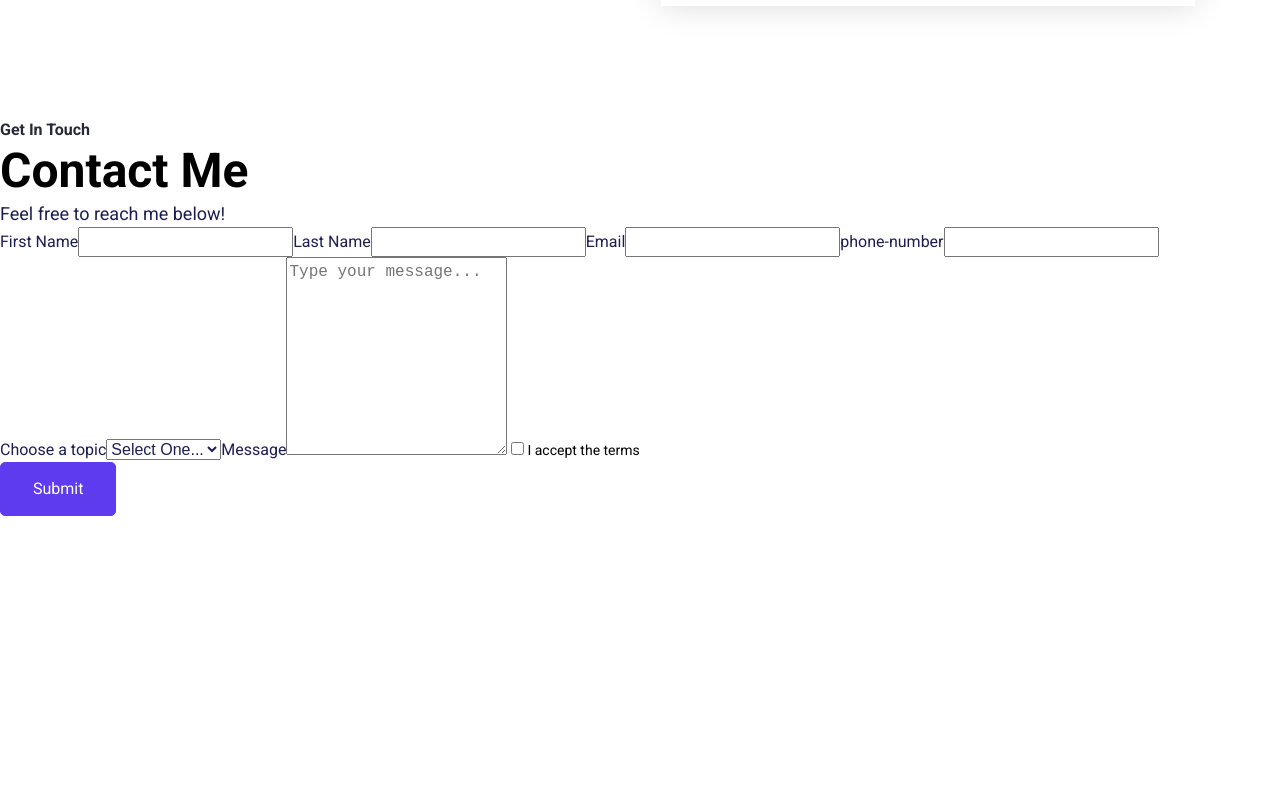
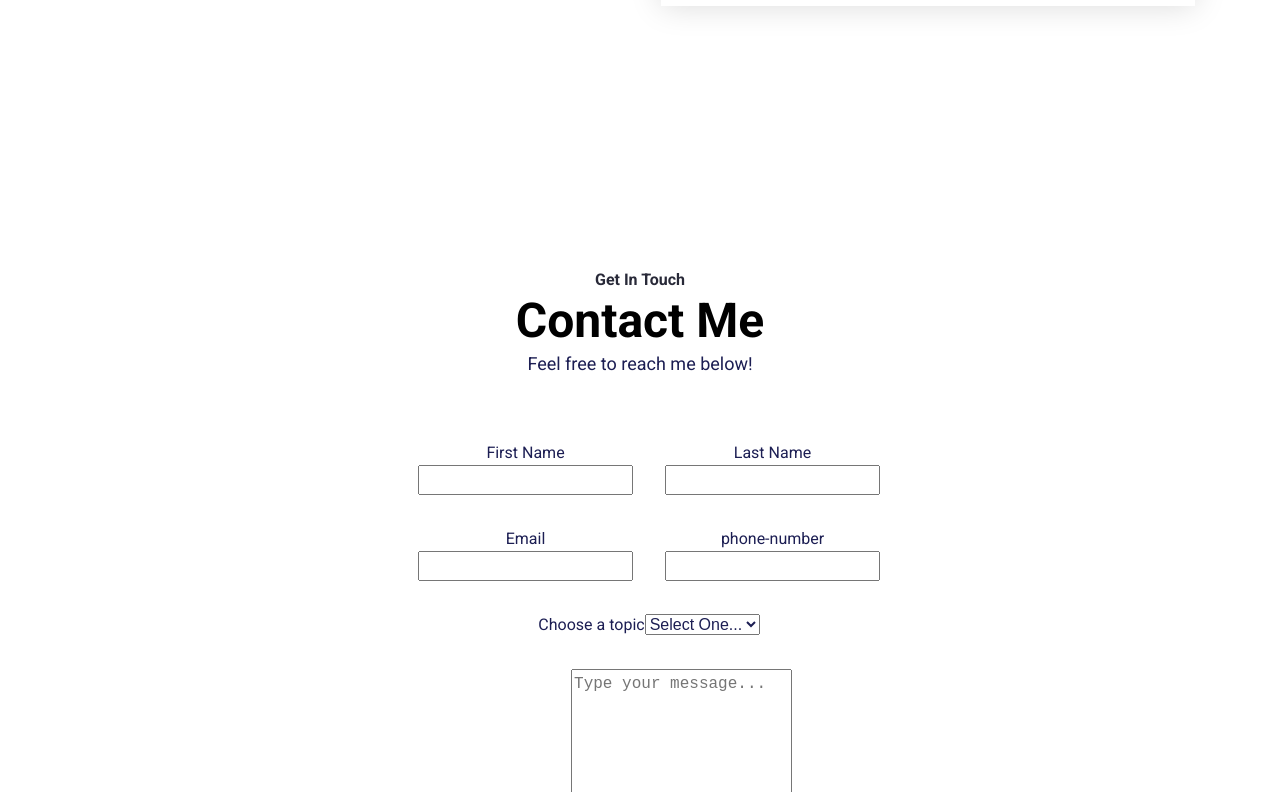
Before and after one commit to Paula-Wang/Portfolio-Page-in-React, a React (Create React App) app: page / in a window 1280 px wide. Shown: the part 3548-4340 px from the top of the page. Before the commit the page ends 4064 px from the top, so only its background shows below. Built offline with nearby package versions, Linux system fonts and the light colour scheme.

Commit message:
style: :art: add contact section
add contact section, contact form container, container

```diff
--- a/src/App.css
+++ b/src/App.css
@@ -431,3 +431,27 @@
     stroke: #006b6a;
   }
   /* Portfolio Ends */
+
+  /* Contact Starts*/
+  .contact--section {
+    display: flex;
+    padding: 150px 85px;
+    flex-direction: column;
+    justify-content: center;
+    align-items: center;
+    text-align: center;
+    gap: 64px;
+  }
+  .contact--form--container {
+    display: grid;
+    grid-template-columns: auto;
+    grid-template-rows: repeat(5, auto);
+    width: 40%;
+    row-gap: 32px;
+  }
+  .container {
+    display: grid;
+    grid-template-columns: repeat(2, auto);
+    column-gap: 32px;
+    row-gap: 32px;
+  }
```
